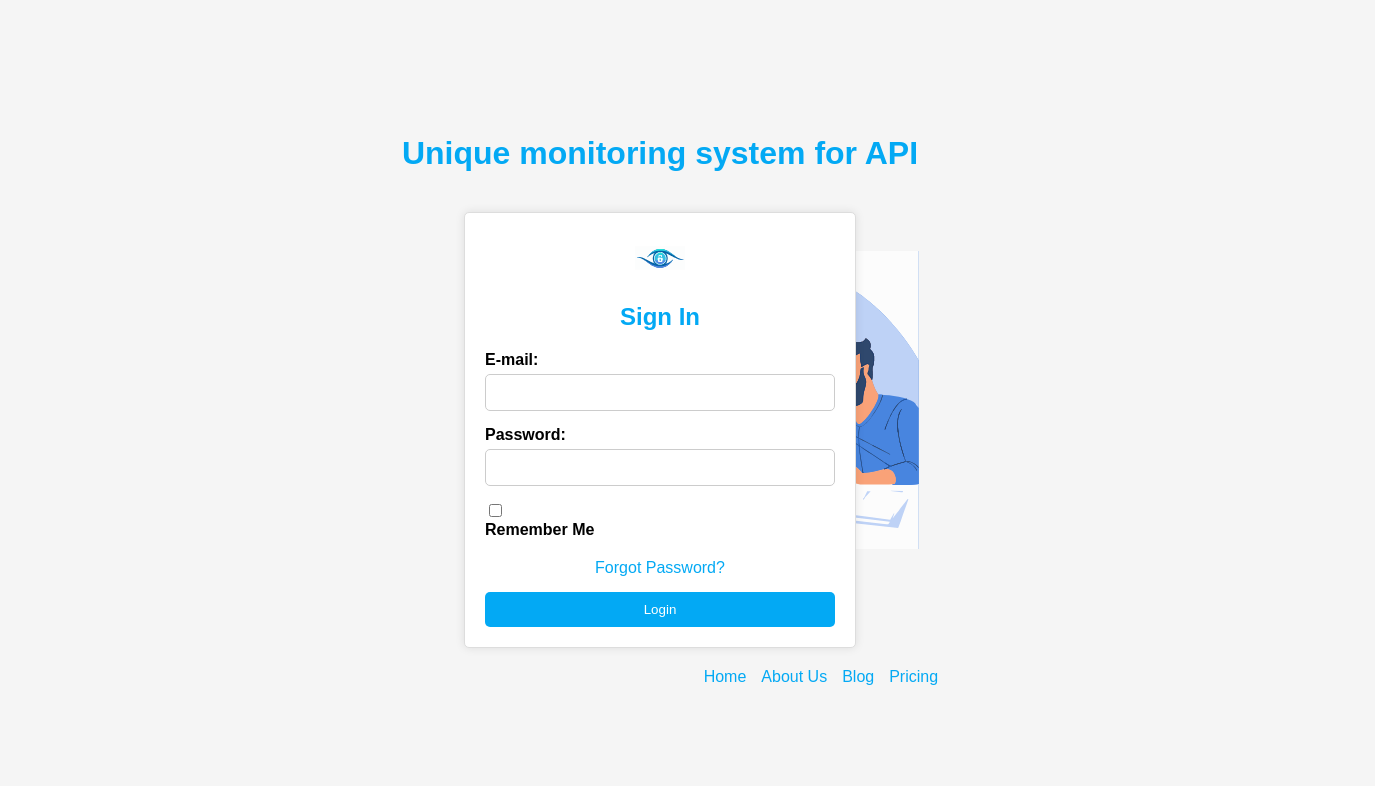
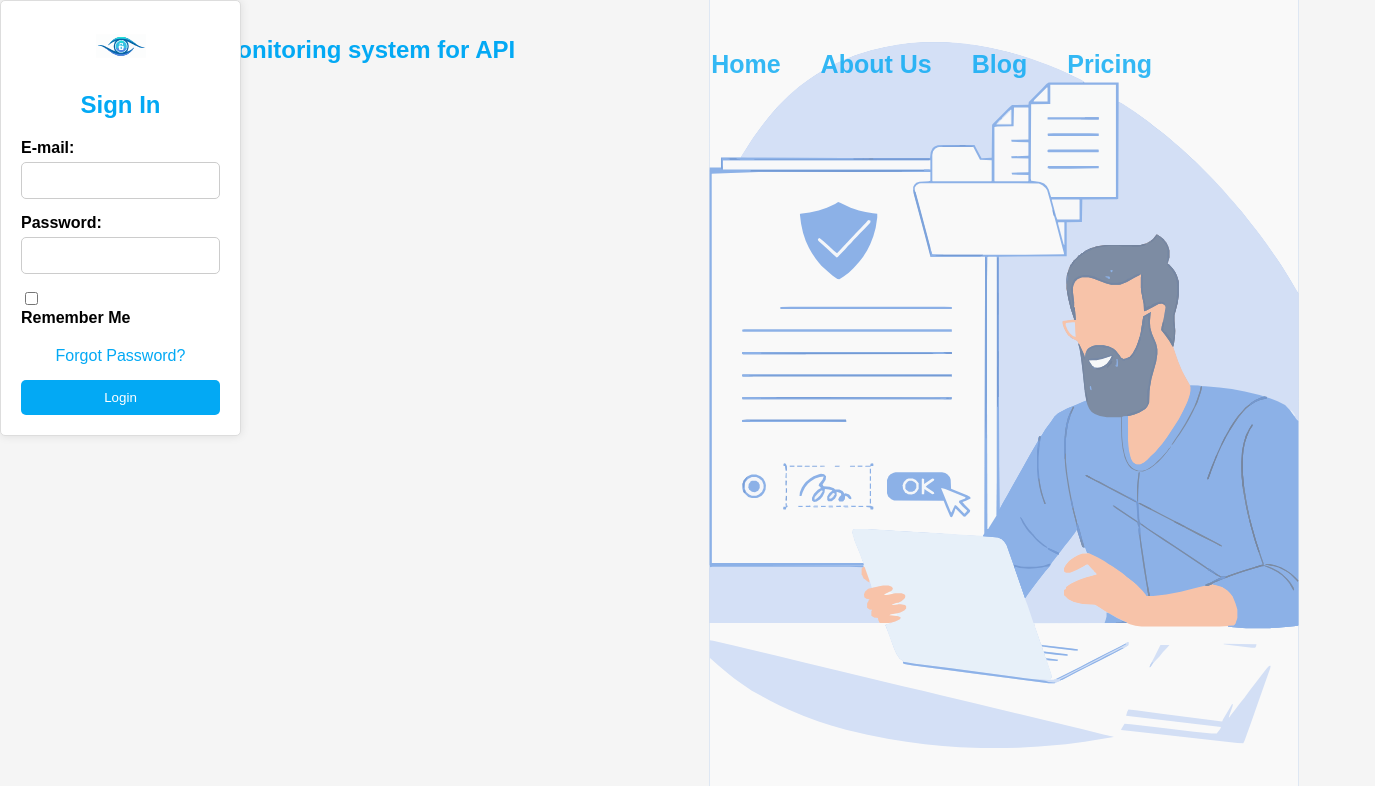
Before and after one commit to cancelledcoder/api-monitoring, a React (Create React App) app: page / in a window 1280 px wide. Shown: the top 786 px of the page, 1375 px wide, since content can reach past the window. Built offline with nearby package versions, Linux system fonts and the light colour scheme.

Commit message:
dashboard active and login page ready

```diff
--- a/src/Dashboard.js
+++ b/src/Dashboard.js
@@ -1,10 +1,31 @@
-import React from 'react';
+import React, { useEffect, useRef } from 'react';
 import { useNavigate } from 'react-router-dom';
+import {
+  Chart as ChartJS,
+  CategoryScale,
+  LinearScale,
+  PointElement,
+  LineElement,
+  Title,
+  Tooltip,
+  Legend,
+} from 'chart.js';
 import { Line } from 'react-chartjs-2';
 import './Dashboard.css';
 
+ChartJS.register(
+  CategoryScale,
+  LinearScale,
+  PointElement,
+  LineElement,
+  Title,
+  Tooltip,
+  Legend
+);
+
 const Dashboard = () => {
   const navigate = useNavigate();
+  const chartRef = useRef(null);
 
   const handleLogout = () => {
     localStorage.removeItem('token');
@@ -42,6 +63,14 @@ const Dashboard = () => {
     },
   };
 
+  useEffect(() => {
+    return () => {
+      if (chartRef.current) {
+        chartRef.current.destroy();
+      }
+    };
+  }, []);
+
   return (
     <div className="dashboard-container">
       <div className="stats-cards">
@@ -50,7 +79,7 @@ const Dashboard = () => {
         <div className="card">Action Required: 123</div>
       </div>
       <div className="chart-container">
-        <Line data={data} options={options} />
+        <Line ref={chartRef} data={data} options={options} />
       </div>
       <div className="tasks">
         <h3>Tasks</h3>
--- a/src/Login.css
+++ b/src/Login.css
@@ -2,45 +2,49 @@ body {
   margin: 0;
   font-family: Arial, sans-serif;
   display: flex;
-    justify-content: center;
-    align-items: center;
   min-height: 100vh;
   background-color: #f5f5f5;
+  position: relative;
+  overflow: hidden;
 }
 
 .login-page {
-    position: relative;
+  display: flex;
   width: 100%;
-    max-width: 1200px;
-    padding: 20px;
+  height: 100%;
 }
 
 .background-image {
   position: absolute;
   top: 0;
   right: 0;
-    width: 50%;
+  width: 58%;
   height: 100%;
-    object-fit: contain;
+  object-fit: cover;
+  opacity: 0.6;
   z-index: -1;
+  translate: 95px;
 }
 
 .main-heading {
-    text-align: center;
+  position: absolute;
+  top: 20px;
+  left: 10%;
+  font-size: 24px;
   color: #03a9f4;
-    margin-bottom: 40px;
+  z-index: 1;
 }
 
 .container {
-    max-width: 350px;
-    margin: 0 auto;
+  max-width: 500px;
+  width: 100%;
   padding: 20px;
   background-color: #fff;
   border: 1px solid #ddd;
   border-radius: 5px;
   box-shadow: 0 0 10px rgba(0, 0, 0, 0.1);
-    position: relative;
   z-index: 1;
+  text-align: center;
 }
 
 .lock-image {
@@ -51,7 +55,6 @@ body {
 }
 
 h2 {
-    text-align: center;
   color: #03a9f4;
   margin-bottom: 20px;
 }
@@ -62,6 +65,7 @@ body {
 
 .form-group {
   margin-bottom: 15px;
+  text-align: left;
 }
 
 label {
@@ -78,12 +82,14 @@ body {
   border-radius: 5px;
   box-sizing: border-box;
 }
+
 .password-toggle {
   position: relative;
   top: -35px;
   right: 10px;
   cursor: pointer;
 }
+
 .forgot-password {
   text-decoration: none;
   color: #03a9f4;
@@ -91,6 +97,7 @@ body {
   text-align: center;
   margin-bottom: 15px;
 }
+
 button[type="submit"] {
   width: 100%;
   padding: 10px;
@@ -101,46 +108,60 @@ body {
   cursor: pointer;
   transition: background-color 0.3s;
 }
+
 button[type="submit"]:hover {
   background-color: #0277bd;
 }
+
 .checkbox-group {
   margin-bottom: 20px;
+  text-align: left;
 }
+
 .checkbox-group input[type="checkbox"] {
   margin-right: 10px;
 }
-  .heading {
-    color: #03a9f4;
-    text-align: center;
-    margin-bottom: 20px;
+
+.links {
+  position: absolute;
+  top: 50px;
+  right: 10%;
+  z-index: 1;
+  font-family: Arial, Helvetica, sans-serif;
+
 }
-  .links {
-    text-align: right;
-    margin-top: 20px;
-  }
+
 .links a {
   color: #03a9f4;
-    margin-left: 15px;
+  margin-left: 40px;
+  opacity: 0.8;
+  font-weight: bold;
+  font-size: 25px;
   text-decoration: none;
 }
+
 .links a:hover {
   text-decoration: underline;
+  text-decoration-color: #8003f4;
+  text-size-adjust: 60%;
 }
+
 /* Error text */
 .error {
   color: red;
   margin-bottom: 10px;
 }
+
 /* CSS for loading indicator */
 button[type="submit"][disabled] {
   background-color: #ddd;
   cursor: not-allowed;
 }
+
 /* CSS for mobile responsiveness */
 @media (max-width: 768px) {
   .background-image {
-      width: 70;
+      width: 70%;
   }
 }
 @media (max-width: 480px) {
--- a/src/Login.js
+++ b/src/Login.js
@@ -24,7 +24,7 @@ const Login = () => {
       navigate('/dashboard');
       return;
     }
-      //enter api link here
+//enter api link below to verify email and password
     try {
       const response = await axios.post('https://xyz-api.com/login', { email, password });
 
```
Also changed, not shown: src/App.js (line endings or trailing spaces). Lines whose indentation alone changed are shown as unchanged.
